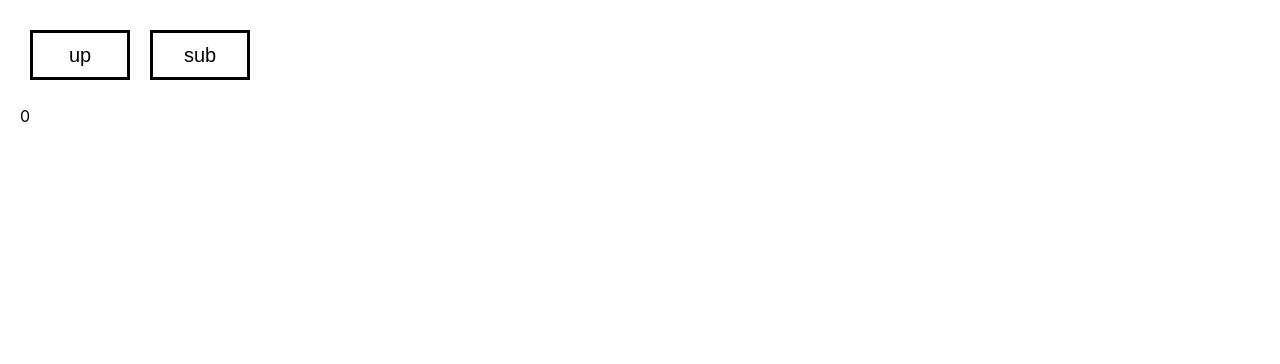
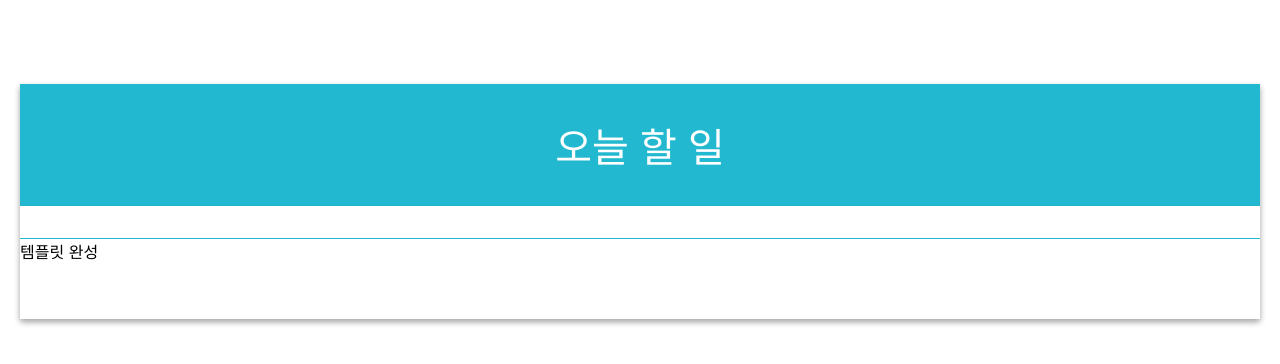
Before and after one commit to dusdn02/React_study, a React (Create React App) app: page / in a window 1280 px wide. Shown: the top 364 px of the page. Built offline with nearby package versions, Linux system fonts and the light colour scheme.

Commit message:
todoList 템플릿 완성

```diff
--- /dev/null
+++ b/src/TodoList/App.js
@@ -0,0 +1,14 @@
+import React, { Component } from 'react'
+import TodoListTemplate from './components/TodoListTemplate'
+
+class App extends Component {
+    render(){
+        return (
+            <TodoListTemplate>
+                템플릿 완성
+            </TodoListTemplate>
+        )
+    }
+}
+
+export default App
--- /dev/null
+++ b/src/TodoList/components/TodoListTemplate.css
@@ -0,0 +1,25 @@
+.todo-list-template {
+    background: white;
+    width: 512ps;
+    box-shadow: 0 3px 6px rgba(0,0,0,0.16), 0 3px 6px rgba(0,0,0,0.23);
+    margin: 0 auto;
+    margin-top: 4rem
+}
+
+.title {
+    padding: 2rem;
+    font-size: 2.5rem;
+    text-align: center;
+    font-weight: 100;
+    background: #22b8cf;
+    color: white
+}
+
+.form-wrapper {
+    padding: 1rem;
+    border-bottom: 1px solid #22b8cf;
+}
+
+.todos-wrapper {
+    min-height: 5rem;
+}
--- /dev/null
+++ b/src/TodoList/components/TodoListTemplate.js
@@ -0,0 +1,20 @@
+import React from 'react'
+import './TodoListTemplate.css'
+
+const TodoListTemplate = ({form, children}) => {
+    return(
+        <main className="todo-list-template">
+            <div className="title">
+                오늘 할 일
+            </div>
+            <section className="form-wrapper">
+                {form}
+            </section>
+            <section className="todos-wrapper">
+                { children }
+            </section>
+        </main>
+    )
+}
+
+export default TodoListTemplate
--- /dev/null
+++ b/src/TodoList/index.css
@@ -0,0 +1,6 @@
+body{
+    margin: 0;
+    padding: 0;
+    font-family: sans-serif;
+    background: #f9f9f9;
+}
--- /dev/null
+++ b/src/component/App.js
@@ -0,0 +1,11 @@
+import React, {Component} from 'react'
+import MyName from './MyName'
+
+class App extends Component{
+    render() {
+        return(
+            <MyName name="리액트" />
+        )
+    }
+}
+export default App
--- a/src/component/MyName.js
+++ b/src/component/MyName.js
@@ -1,6 +1,9 @@
 import React, {Component} from 'react'
 
 class MyName extends Component {
+    // static defaultProps = {
+    //     name: '기본이름'
+    // }
     render(){
     return(
         <div>
--- a/src/index.js
+++ b/src/index.js
@@ -9,13 +9,15 @@
 import Selector from './recoilTest/Selector'
 import ShowcaseLayout from './ReactGridLayout/ShowcaseLayout'
 import Counter from './recoilTest/Counter'
+import TodoList from './TodoList/App'
 import reportWebVitals from './reportWebVitals';
+import TodoListTemplate from './TodoList/components/TodoListTemplate';
 
 const rootElement = document.getElementById("root");
 ReactDOM.render(
   <React.StrictMode>
     <RecoilRoot>
-      <Counter />
+      <TodoList />
     </RecoilRoot>
   </React.StrictMode>,
   rootElement
```
Also changed, not shown: 1 other file (tests, documents, lock files or other folders).
